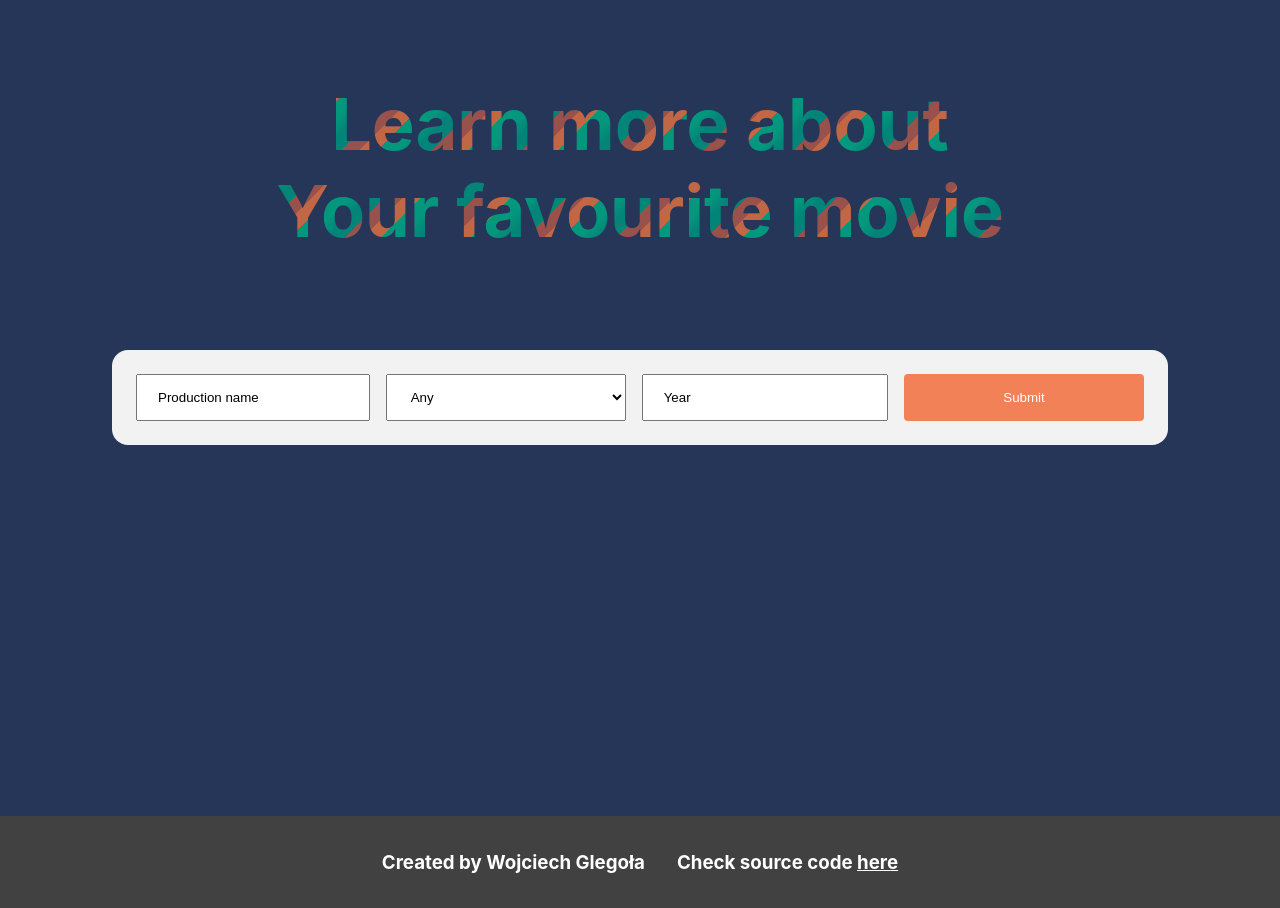
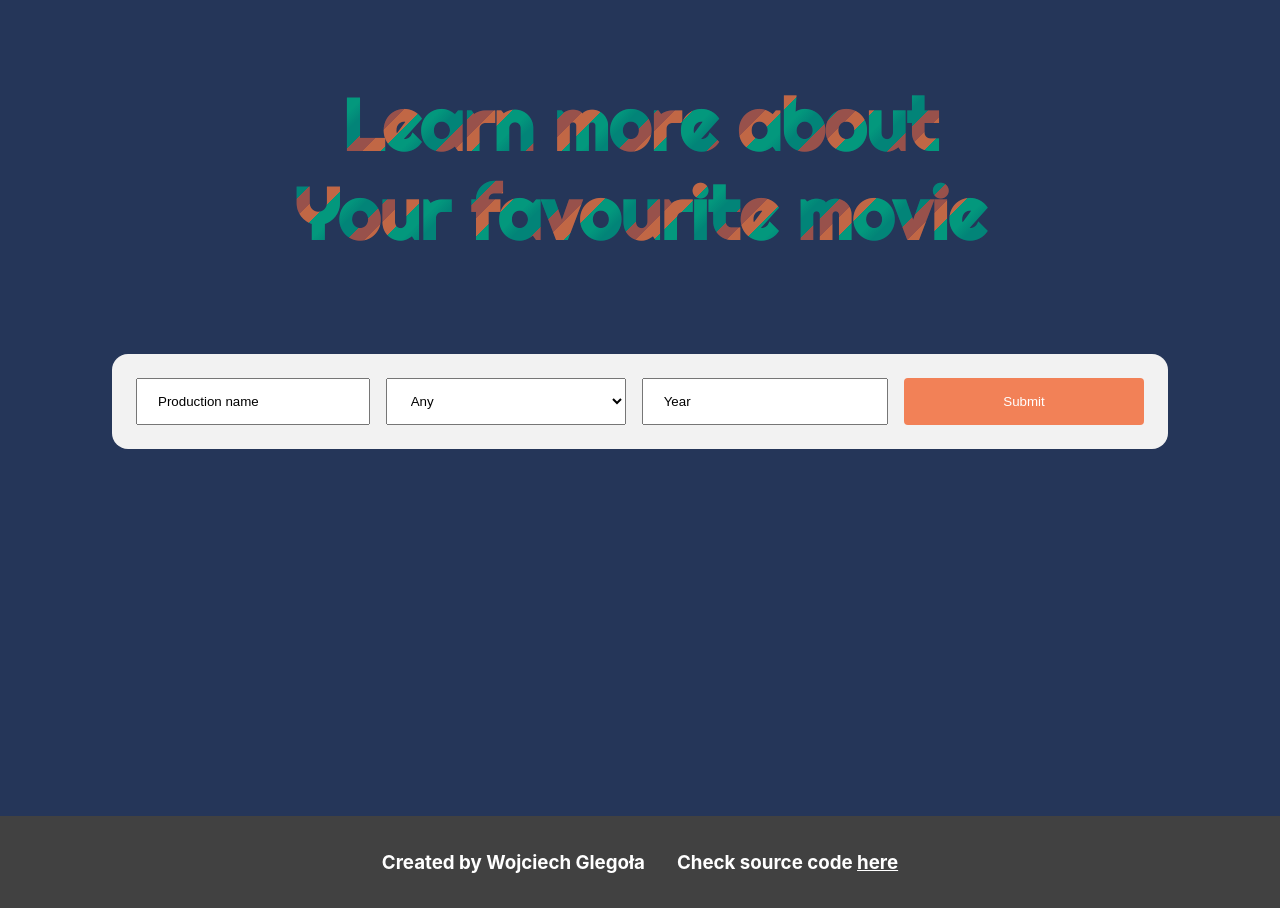
Before and after one commit to WGlegola/omdbapi-site, a React (Create React App) app: page / in a window 1280 px wide. Built offline with nearby package versions, Linux system fonts and the light colour scheme.

Commit message:
style adjusted, font added

```diff
--- a/src/pages/MovieList.module.scss
+++ b/src/pages/MovieList.module.scss
@@ -15,7 +15,7 @@
   display: flex;
   align-self: center;
   justify-content: center;
-  color: $SEA;
+  color: $ORANGE;
   font-size: 2rem;
 }
 
@@ -35,9 +35,9 @@
   position: fixed;
   bottom: 0;
   right: 1rem;
-  color: $ORANGE;
+  color: $SEA;
   font-size: 4rem;
   &:hover {
-    color: $BROWN;
+    color: $DARKERSEA;
   }
 }
--- a/src/pages/WelcomePage.module.scss
+++ b/src/pages/WelcomePage.module.scss
@@ -1,6 +1,12 @@
 @use "../models/global-styles.scss" as *;
 
+@font-face {
+  font-family: "Righteous-Regular";
+  src: url("../fonts/Righteous-Regular.ttf");
+}
+
 .welcome-text {
+  font-family: "Righteous-Regular";
   display: flex;
   align-self: center;
   justify-content: space-around;
```
Also changed, not shown: src/fonts/Righteous-Regular.ttf (added).
